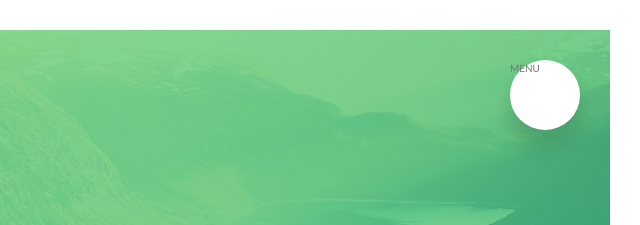
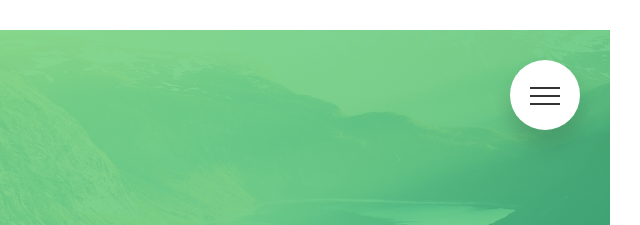
Before and after one commit to YacineHallo/Natours, a website: page index.html in a window 1280 px wide. Shown: the top 225 px of the page, 640-1280 px from the left. Drawn offline with Linux system fonts and the light colour scheme.

Commit message:
les 51 einde navigatie

```diff
--- a/index.html
+++ b/index.html
@@ -18,7 +18,9 @@
     <!-- NAVIGATIE -->
     <div class="navigation">
         <input type="checkbox" class="navigation__checkbox" id="navi-toggle">
-        <label for="navi-toggle" class="navigation__button">MENU</label>
+        <label for="navi-toggle" class="navigation__button">
+            <span class="navigation__icon">&nbsp;</span>
+        </label>
         <div class="navigation__background">&nbsp;</div>
         <nav class="navigation__nav">
             <ul class="navigation__list">
--- a/sass/layout/_navigation.scss
+++ b/sass/layout/_navigation.scss
@@ -27,6 +27,8 @@
         border-radius: 50%;
         z-index: 2000;
         box-shadow: $box-shadow-default;
+        text-align: center;
+        cursor:pointer;
     }
 
     &__checkbox {
@@ -38,7 +40,7 @@
         width: 0;
         position: fixed;
         top: 0;
-       left: 0;
+        left: 0;
         z-index: 1500;
         //met opacity alone kom je er niet, want al zie je niks, de links blijven nog werken (je ziet af en toe het klikhandje
         opacity: 0;
@@ -108,4 +110,64 @@
         opacity: 1;
         width: 100%;
     }
+
+    //ICON
+    &__icon {
+        position: relative;
+        margin-top: 3.5rem;
+
+        &,
+        &:before,
+        &:after {
+
+            width: 3rem;
+            height: 2px;
+            background-color: $color-grey-dark-3;
+            display: inline-block;
+            transition: all .2s;
+
+
+        }
+
+        &:before,
+        &:after {
+            content: "";
+            position: absolute;
+            left:0;
+
+
+
+        }
+
+        &::before{top:-.8rem;}
+
+        &::after{top:.8rem;}
+
+    }
+
+    &__button:hover &__icon::before{
+        top:-1rem;
+    }
+    &__button:hover &__icon::after{
+        top:1rem;
+    }
+
+// de middelste lijn van de button invisible maken ndat men op de button heeft geklikt
+    &__checkbox:checked + &__button &__icon {
+        background-color: transparent;
+
+    }
+
+    &__checkbox:checked + &__button &__icon::after {
+       top:0;
+       transform: rotate(-45deg);
+
+    }
+
+    &__checkbox:checked + &__button &__icon::before {
+        top:0;
+        transform: rotate(45deg);
+
+    }
+
 }
```
Also changed, not shown: css/style.css.
